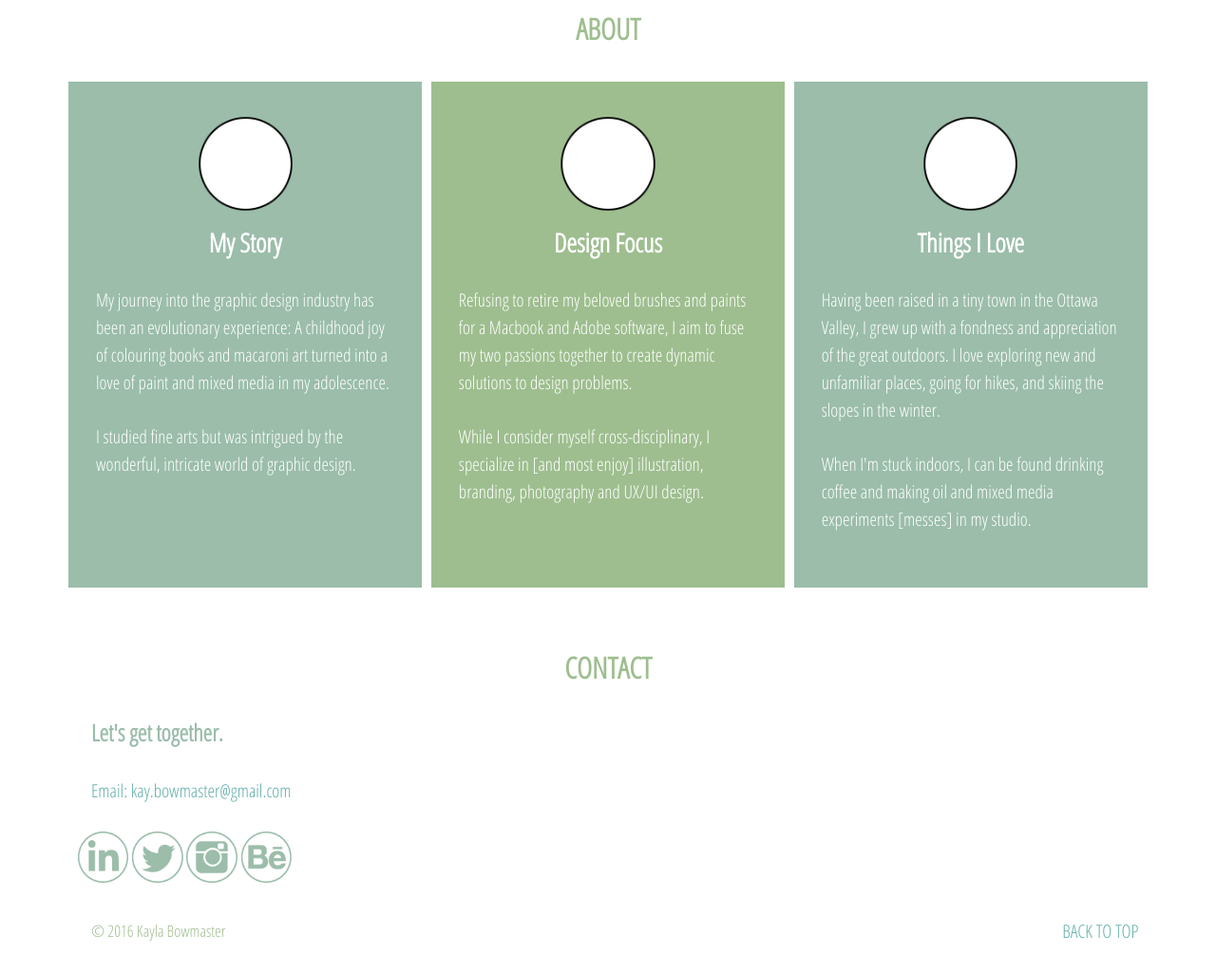
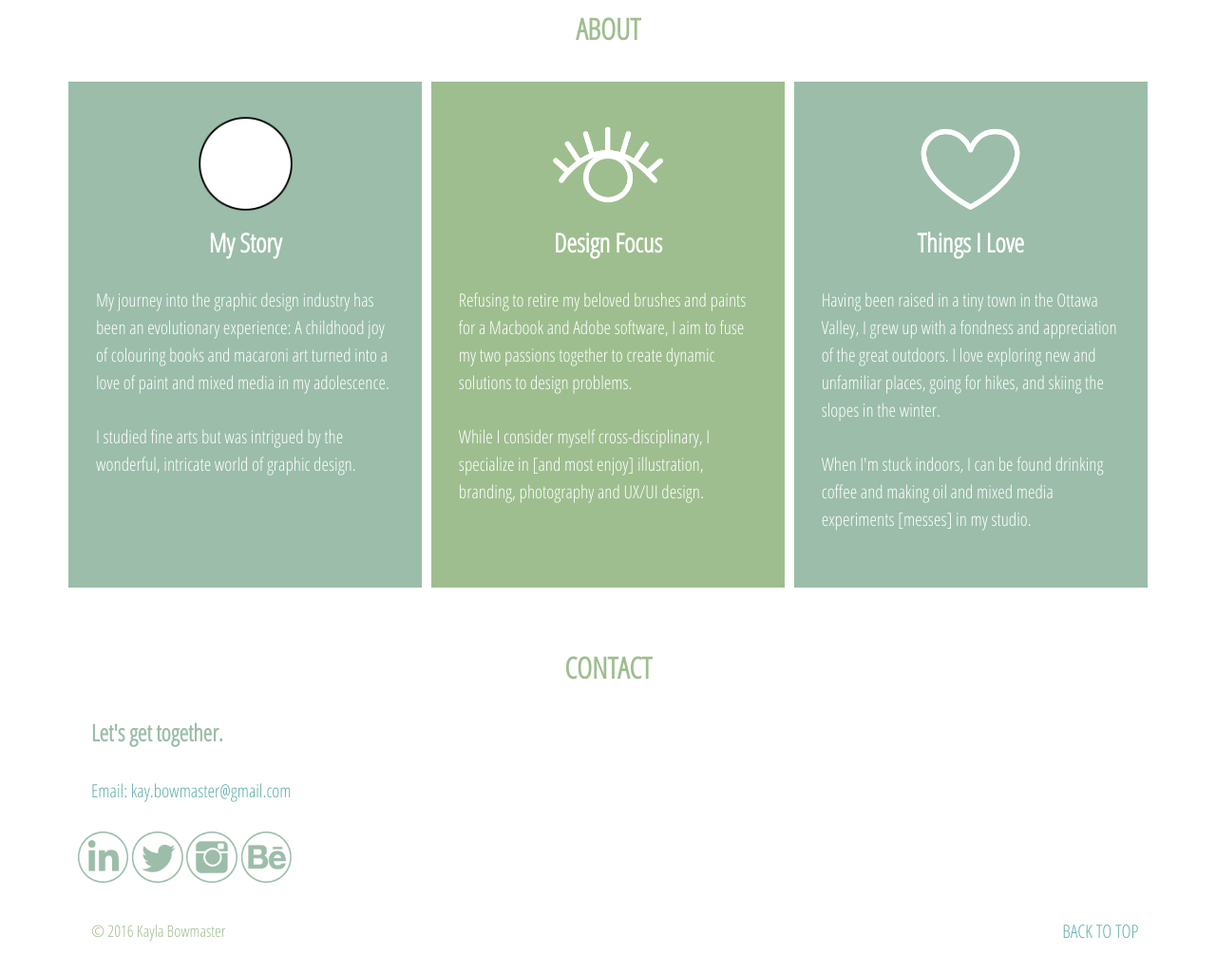
Before and after one commit to kaybow/kaybow.design, a Jekyll site: the page built from index.html, in a window 1280 px wide. Shown: the part 1876-2900 px from the top of the page at 95% size. Built offline with Jekyll 4.4.1, drawn with Linux system fonts in a browser that asks for light colours.

Commit message:
Adding icons in place of circle placeholders

```diff
--- a/css/main.css
+++ b/css/main.css
@@ -107,9 +107,8 @@ a:hover:after {
   height:100%;
 }
 
-.diamond:hover .title-container{
+.diamond:hover .title-container {
   display:block;
-  transition: all 0.5s;
 }
 
 .hidden {
--- a/index.html
+++ b/index.html
@@ -124,7 +124,7 @@ title: Home
 
       <div class="unit xs-1 s-1 m-1 l-1-3 island about2">
         <div class="text-center">
-          <img itemprop="image" class="circle" src="images/circle.png" alt="design">
+          <img itemprop="image" class="circle" src="images/eye.png" alt="design">
           <h3>Design Focus</h3>
         </div>
         <p>Refusing to retire my beloved brushes and paints for a Macbook and Adobe software, I aim to fuse my two passions together to create dynamic solutions to design problems.<br><br>While I consider myself cross-disciplinary, I specialize in [and most enjoy] illustration, branding, photography and UX/UI design.</p>
@@ -132,7 +132,7 @@ title: Home
 
       <div class="unit xs-1 s-1 m-1 l-1-3 island about">
         <div class="text-center">
-          <img itemprop="image" class="circle" src="images/circle.png" alt="heart">
+          <img itemprop="image" class="circle" src="images/heart.png" alt="heart">
           <h3>Things I Love</h3>
         </div>
         <p>Having been raised in a tiny town in the Ottawa Valley, I grew up with a fondness and appreciation of the great outdoors. I love exploring new and unfamiliar places, going for hikes, and skiing the slopes in the winter.<br><br>When I'm stuck indoors, I can be found drinking coffee and making oil and mixed media experiments [messes] in my studio.</p>
```
Also changed, not shown: images/eye.png (added), images/heart.png (added).
